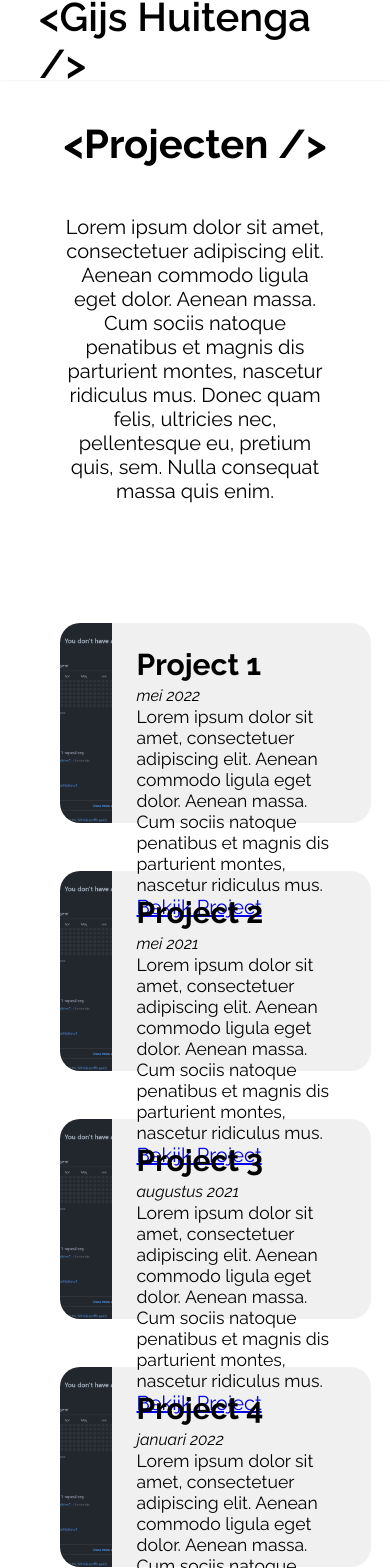
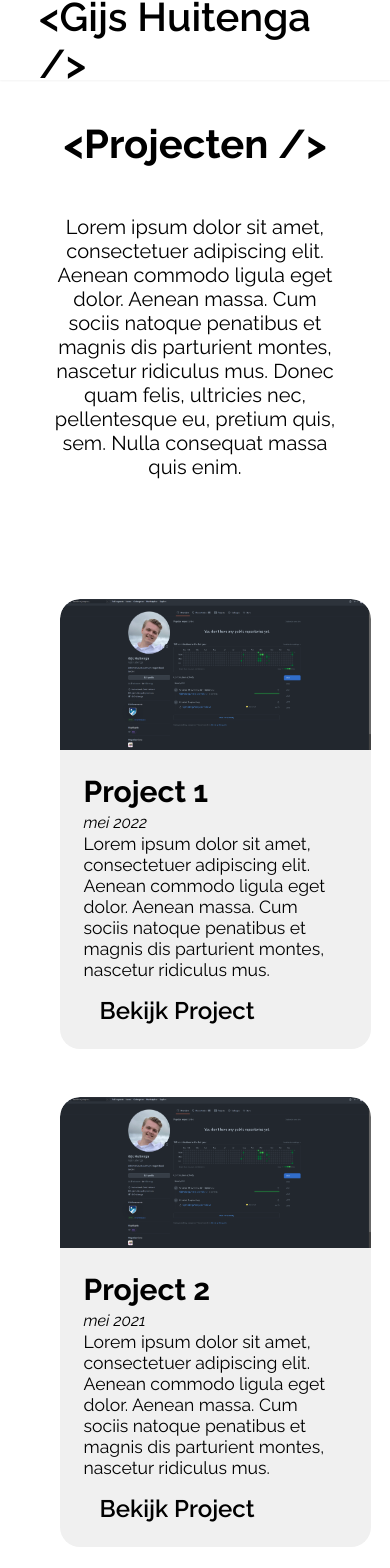
Before and after one commit to GijsHuitenga/nextjs-portfolio-v1, a Next.js app: page /projects in a window 390 px wide. Shown: the top 1568 px of the page. Built offline with nearby package versions, Linux system fonts and the light colour scheme.

Commit message:
v0.1.4.1 - Finished V1 styling for projects page and added responsiveness

```diff
--- a/components/projects/project-item.js
+++ b/components/projects/project-item.js
@@ -21,8 +21,11 @@ export default function ProjectItem(props) {
         <Image
           src={'/' + image}
           alt={title}
-          width={600}
-          height={297}
+          fill
+          sizes='(min-width: 1250px) 600px,
+          1000px'
+          // width={600}
+          // height={297}
         />
       </div>
       <div className={classes.content}>
--- a/package.json
+++ b/package.json
@@ -1,6 +1,6 @@
 {
   "name": "nextjs-portfolio-v1",
-  "version": "0.1.4",
+  "version": "0.1.4.1",
   "private": true,
   "scripts": {
     "dev": "next dev",
--- a/styles/projects/project-item.module.css
+++ b/styles/projects/project-item.module.css
@@ -1,22 +1,30 @@
 
 .project {
-  height: 200px;
+  height: 450px;
+  overflow: hidden;
   display: flex;
-  flex-direction: row;
+  flex-direction: column;
   background-color: var(--color-light-gray);
   border-radius: 20px;
   margin-bottom: 3rem;
 }
 
 .image {
-  width: 400px;
+  width: 100%;
+  height: 175px;
   overflow: hidden;
-  object-fit: cover;
+  position: relative;
   display: flex;
   justify-content: center;
   align-items: center;
+  border-top-right-radius: 20px;
+  border-bottom-right-radius: 0;
   border-top-left-radius: 20px;
-  border-bottom-left-radius: 20px;
+  border-bottom-left-radius: 0;
+}
+
+.image img {
+  object-fit: cover;
 }
 
 .content {
@@ -32,3 +40,38 @@
 .content p {
   font-size: 1.1rem;
 }
+
+.button {
+  margin-top: 1rem;
+}
+
+.button a {
+  color: var(--color-black);
+  font-size: 1.5rem;
+  font-weight: 600;
+  text-decoration: none;
+  background-color: transparent;
+  border-radius: 5px;
+  padding: .5rem 1rem;
+  transition: .125s ease-in-out;
+}
+
+.button a:hover,
+.button a:focus {
+  background-color: var(--color-black-5);
+}
+
+@media only screen and (min-width: 1000px) {
+  .project {
+    height: 300px;
+    flex-direction: row;
+  }
+  .image {
+    width: 600px;
+    height: 100%;
+    border-top-right-radius: 0;
+    border-bottom-right-radius: 0;
+    border-top-left-radius: 20px;
+    border-bottom-left-radius: 20px;
+  }
+}
--- a/styles/projects/projects-list.module.css
+++ b/styles/projects/projects-list.module.css
@@ -1,10 +1,6 @@
-
-.projects {
-
-}
 
 .text {
-  width: 75%;
+  width: 85%;
   display: flex;
   flex-direction: column;
   justify-content: center;
@@ -28,3 +24,9 @@
 .list ul {
   list-style: none;
 }
+
+@media only screen and (min-width: 768px) {
+  .text {
+    width: 75%;
+  }
+}
```
